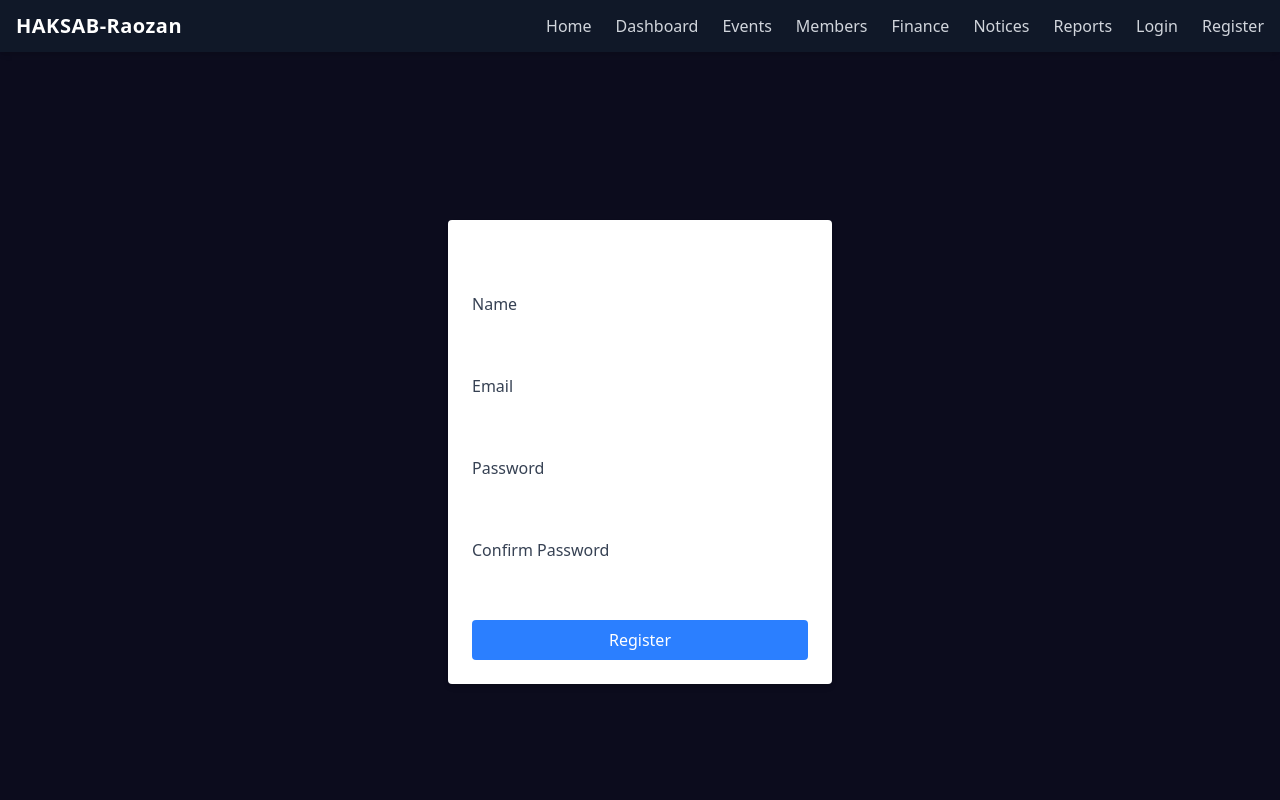
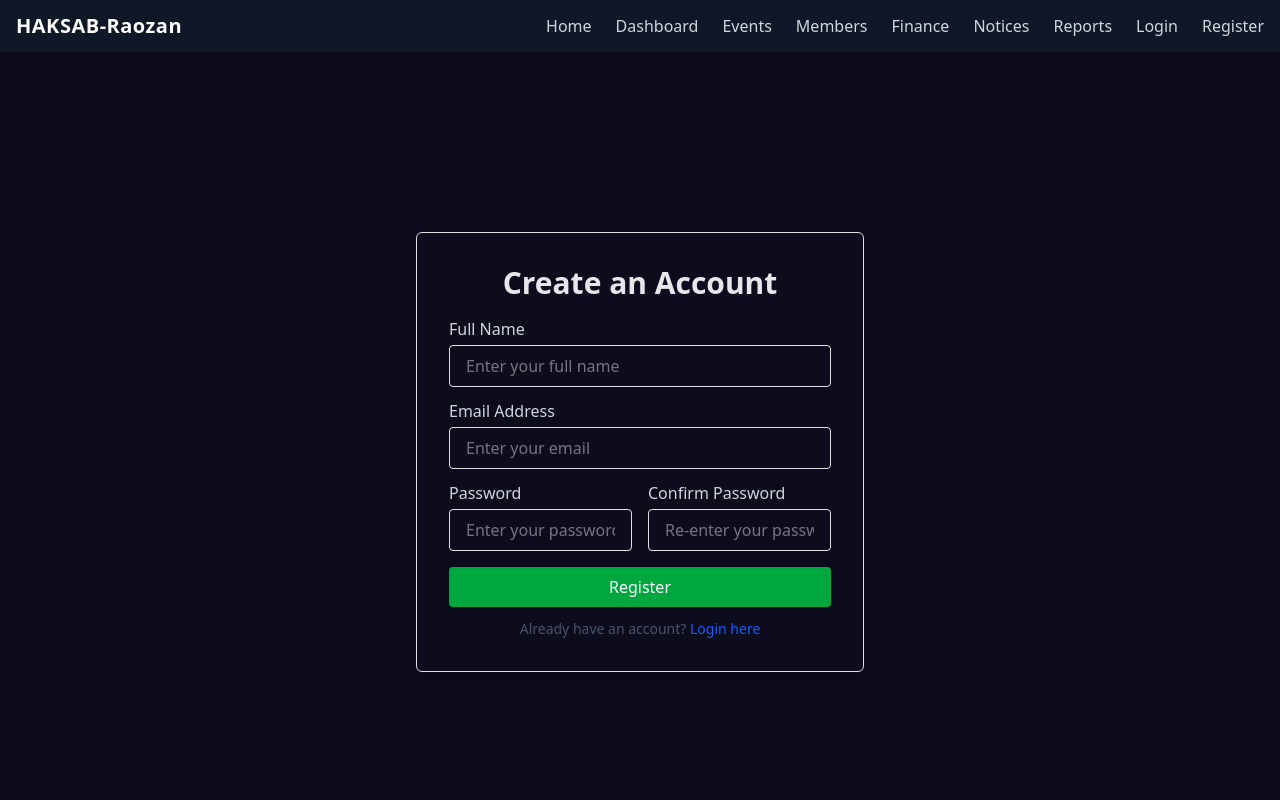
Before and after one commit to nurulazam-dev/haksab-raozan-branch, a React (Vite) app in the folder frontend/: page /register in a window 1280 px wide. Shown: the top 800 px of the page. Built offline with nearby package versions, Linux system fonts and the light colour scheme.

Commit message:
register page update

```diff
--- a/frontend/src/pages/auth/Register.jsx
+++ b/frontend/src/pages/auth/Register.jsx
@@ -1,7 +1,7 @@
 import React, { useState } from "react";
 import { useDispatch } from "react-redux";
 import { register } from "../../redux/authSlice";
-import { useNavigate } from "react-router-dom";
+import { useNavigate, Link } from "react-router-dom";
 
 const Register = () => {
   const [formData, setFormData] = useState({
@@ -10,6 +10,7 @@ const Register = () => {
     password: "",
     confirmPassword: "",
   });
+  const [error, setError] = useState("");
 
   const { name, email, password, confirmPassword } = formData;
   const dispatch = useDispatch();
@@ -17,76 +18,116 @@ const Register = () => {
 
   const handleChange = (e) => {
     setFormData({ ...formData, [e.target.name]: e.target.value });
+    setError(""); // clear error when typing
   };
 
   const handleSubmit = (e) => {
     e.preventDefault();
     if (password !== confirmPassword) {
-      alert("Passwords do not match");
-    } else {
+      setError("Passwords do not match!");
+      return;
+    }
     dispatch(register({ name, email, password }));
-      navigate("/login"); // Redirect to login after successful registration
-    }
+    navigate("/login");
   };
 
   return (
-    <div className="flex items-center justify-center h-screen">
-      <form
-        onSubmit={handleSubmit}
-        className="bg-white p-6 rounded shadow-md w-96"
-      >
-        <h2 className="text-2xl mb-4">Register</h2>
-        <div className="mb-4">
-          <label className="block text-gray-700">Name</label>
+    <div className="flex items-center justify-center min-h-screen px-4">
+      <div className="w-full max-w-md border rounded-md shadow-lg p-8">
+        <h2 className="text-3xl font-bold text-center text-gray-200 mb-4">
+          Create an Account
+        </h2>
+        {error && (
+          <p className="text-red-500 text-sm text-center mb-3">{error}</p>
+        )}
+        <form onSubmit={handleSubmit} className="space-y-3">
+          {/* Name */}
+          <div>
+            <label className="block text-gray-300 font-medium mb-1">
+              Full Name
+            </label>
             <input
               type="text"
               name="name"
               value={name}
               onChange={handleChange}
               required
-            className="border rounded w-full py-2 px-3"
+              className="w-full px-4 py-2 border rounded focus:ring-2 focus:ring-blue-400 focus:outline-none transition"
+              placeholder="Enter your full name"
             />
           </div>
-        <div className="mb-4">
-          <label className="block text-gray-700">Email</label>
+
+          {/* Email */}
+          <div>
+            <label className="block text-gray-300 font-medium mb-1">
+              Email Address
+            </label>
             <input
               type="email"
               name="email"
               value={email}
               onChange={handleChange}
               required
-            className="border rounded w-full py-2 px-3"
+              className="w-full px-4 py-2 border rounded focus:ring-2 focus:ring-blue-400 focus:outline-none transition"
+              placeholder="Enter your email"
             />
           </div>
-        <div className="mb-4">
-          <label className="block text-gray-700">Password</label>
+
+          {/* ======password & confirm password======= */}
+          <div className="flex justify-between items-center gap-4 mb-4">
+            {/* Password */}
+            <div>
+              <label className="block text-gray-300 font-medium mb-1">
+                Password
+              </label>
               <input
                 type="password"
                 name="password"
                 value={password}
                 onChange={handleChange}
                 required
-            className="border rounded w-full py-2 px-3"
+                className="w-full px-4 py-2 border rounded focus:ring-2 focus:ring-blue-400 focus:outline-none transition"
+                placeholder="Enter your password"
               />
             </div>
-        <div className="mb-4">
-          <label className="block text-gray-700">Confirm Password</label>
+
+            {/* Confirm Password */}
+            <div>
+              <label className="block text-gray-300 font-medium mb-1">
+                Confirm Password
+              </label>
               <input
                 type="password"
                 name="confirmPassword"
                 value={confirmPassword}
                 onChange={handleChange}
                 required
-            className="border rounded w-full py-2 px-3"
+                className="w-full px-4 py-2 border rounded focus:ring-2 focus:ring-blue-400 focus:outline-none transition"
+                placeholder="Re-enter your password"
               />
             </div>
+          </div>
+
+          {/* Submit */}
           <button
             type="submit"
-          className="bg-blue-500 text-white rounded py-2 px-4 w-full"
+            className="w-full bg-green-600 text-white py-2 rounded hover:bg-green-700 transition font-medium"
           >
             Register
           </button>
         </form>
+
+        {/* Redirect to login */}
+        <p className="text-sm text-gray-600 text-center mt-3">
+          Already have an account?{" "}
+          <Link
+            to="/login"
+            className="text-blue-600 hover:underline font-medium"
+          >
+            Login here
+          </Link>
+        </p>
+      </div>
     </div>
   );
 };
```
Lines whose indentation alone changed are shown as unchanged.
